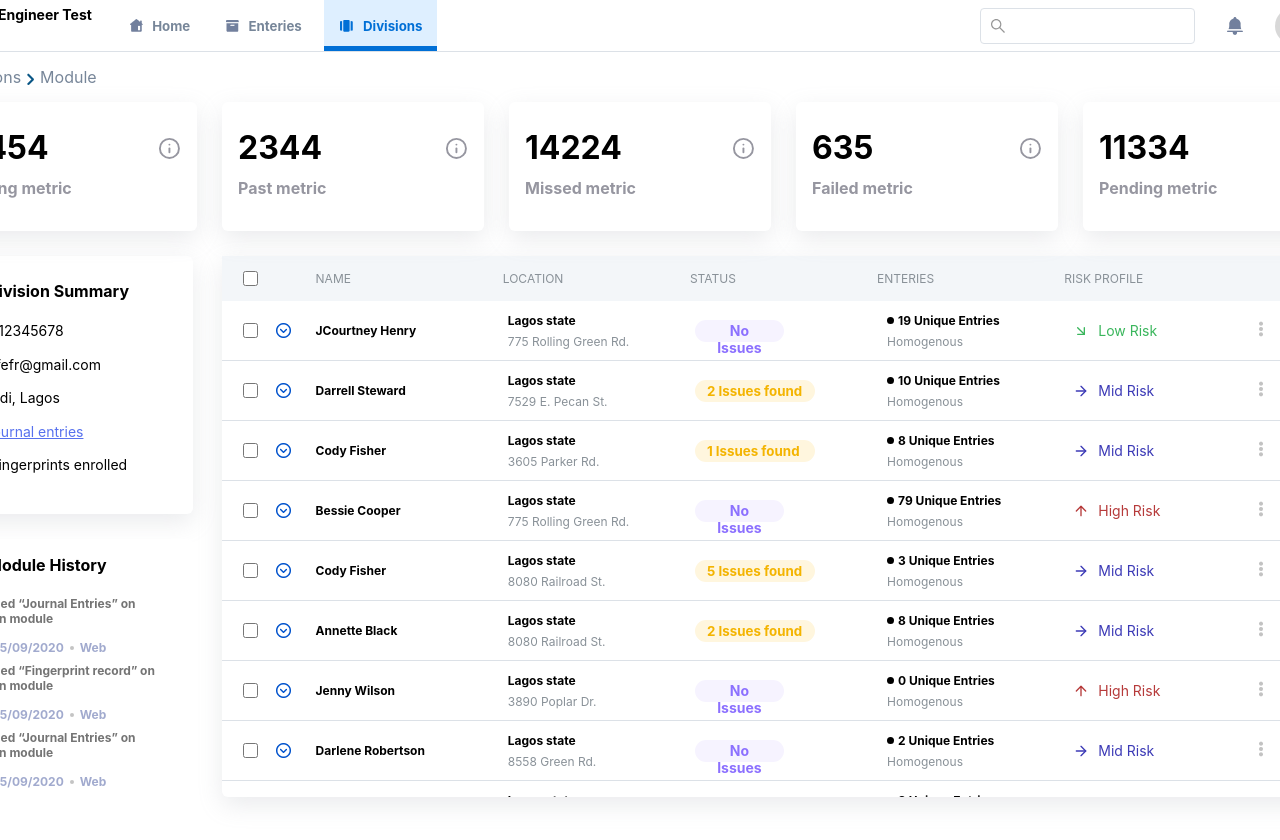
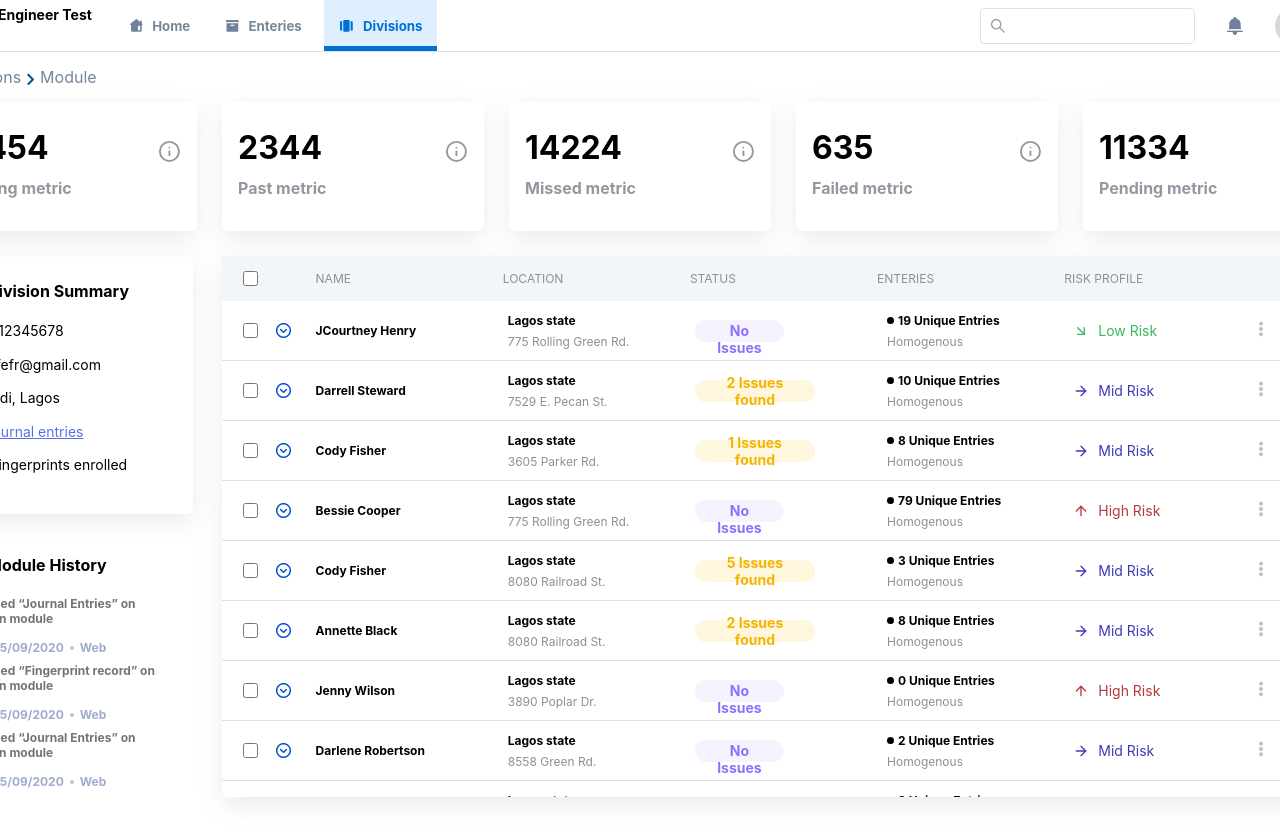
Before and after one commit to Bondesvick/Fe-Engineer, a React (Create React App) app: page / in a window 1280 px wide. Shown: the top 840 px of the page. Built offline with nearby package versions, Linux system fonts and the light colour scheme.

Commit message:
few changes

```diff
--- a/src/Components/ListComponent.jsx
+++ b/src/Components/ListComponent.jsx
@@ -72,8 +72,8 @@ export default function ListComponent({Name, State, Address, Issues, Enteries, R
                                     width: "120px",
                                     height: "22px",
                                     textAlign: "center",
-                                    marginLeft: "5px",}}>
-                                <small style={{fontWeight: "bold", alignSelf: "center"}}>{Issues} Issues found</small>
+                                    marginLeft: "5px"}}>
+                                <small style={{fontWeight: "bold", fontSize: "14px", alignSelf: "center"}}>{Issues} Issues found</small>
                             </div>
                         ) : (
                             <div style={{color: "#8C70FF",
--- a/src/Components/Stats.jsx
+++ b/src/Components/Stats.jsx
@@ -29,7 +29,7 @@ const Main = styled.div`
             .ico{
                 position: absolute;
                 right: 16.57px;
-                top: 35px;
+                top: 38px;
                 color: #9696A0;
                 height: 22.86px;
                 width: 22.86px;
--- a/src/Views/Home.jsx
+++ b/src/Views/Home.jsx
@@ -1,7 +1,6 @@
 import React from 'react'
 import Header from './../Components/Header'
 import styled from "styled-components"
-import { FcInfo } from "react-icons/fc";
 import Stats from "./../Components/Stats"
 import Summary from "./../Components/Summary"
 import ListArea from "./../Components/ListArea"
```
